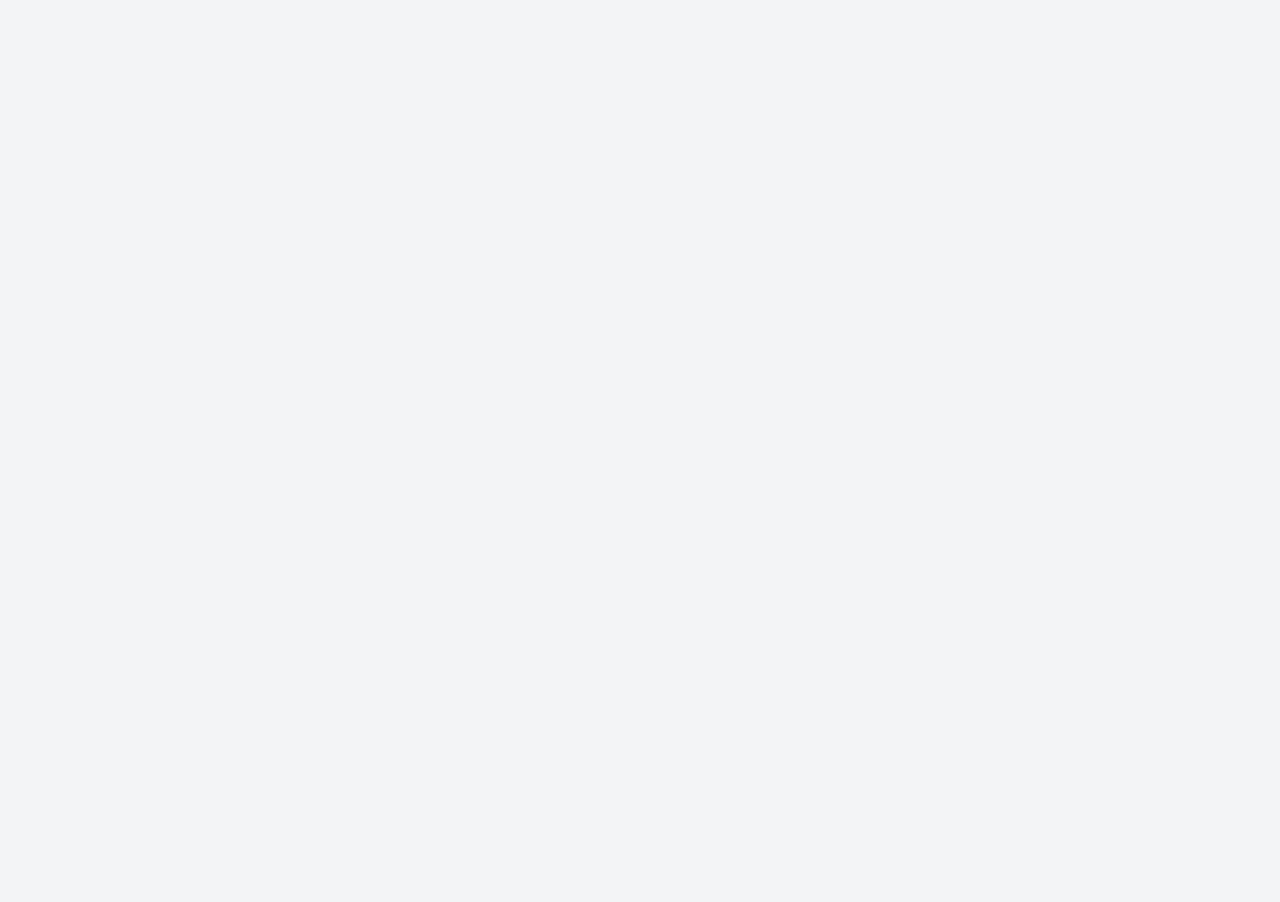
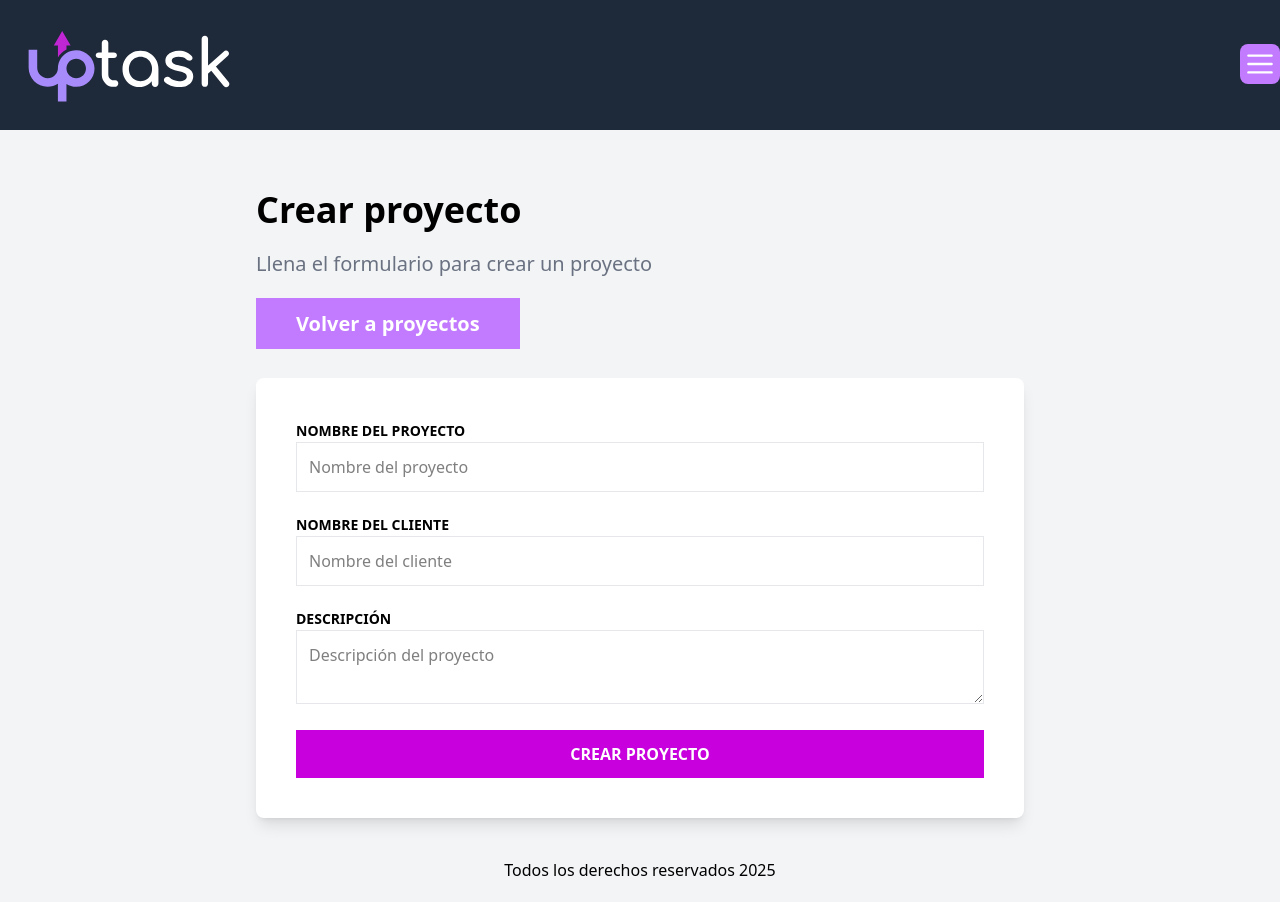
Before and after one commit to arielhurtado388/TandaTaskFrontend, a React (Vite) app: page /proyectos/crear in a window 1280 px wide. Before the commit this address had no page. Before the commit the page ends 800 px from the top, so only its background shows below. Built offline with nearby package versions, Linux system fonts and the light colour scheme; no server answers.

Commit message:
Agregadno mas rutas y formulario y coenxion para crear proyectos

```diff
--- a/package.json
+++ b/package.json
@@ -13,10 +13,13 @@
     "@headlessui/react": "^2.2.9",
     "@heroicons/react": "^2.2.0",
     "@tailwindcss/vite": "^4.1.14",
+    "axios": "^1.12.2",
     "react": "^19.1.1",
     "react-dom": "^19.1.1",
+    "react-hook-form": "^7.65.0",
     "react-router-dom": "^7.9.4",
-    "tailwindcss": "^4.1.14"
+    "tailwindcss": "^4.1.14",
+    "zod": "^4.1.12"
   },
   "devDependencies": {
     "@eslint/js": "^9.36.0",
--- /dev/null
+++ b/src/api/ProyectoAPI.ts
@@ -0,0 +1,11 @@
+import api from "@/lib/axios";
+import type { ProyectoFormData } from "../types";
+
+export async function crearProyecto(datos: ProyectoFormData) {
+  try {
+    const { data } = await api.post("/proyectos", datos);
+    console.log(data);
+  } catch (error) {
+    console.log(error);
+  }
+}
--- /dev/null
+++ b/src/components/MensajeError.tsx
@@ -0,0 +1,11 @@
+export default function MensajeError({
+  children,
+}: {
+  children: React.ReactNode;
+}) {
+  return (
+    <div className="text-center my-4 bg-red-100 text-red-600 font-bold p-3 text-sm uppercase">
+      {children}
+    </div>
+  );
+}
--- /dev/null
+++ b/src/components/proyectos/FormularioProyecto.tsx
@@ -0,0 +1,73 @@
+import type { FieldErrors, UseFormRegister } from "react-hook-form";
+import MensajeError from "../MensajeError";
+import type { ProyectoFormData } from "types";
+
+type FormularioProyectoProps = {
+  register: UseFormRegister<ProyectoFormData>;
+  errors: FieldErrors<ProyectoFormData>;
+};
+
+export default function FormularioProyecto({
+  register,
+  errors,
+}: FormularioProyectoProps) {
+  return (
+    <>
+      <div className="mb-5 space-y-3">
+        <label htmlFor="nombreProyecto" className="text-sm uppercase font-bold">
+          Nombre del proyecto
+        </label>
+        <input
+          id="nombreProyecto"
+          className="w-full p-3  border border-gray-200"
+          type="text"
+          placeholder="Nombre del proyecto"
+          {...register("nombreProyecto", {
+            required: "El nombre del proyecto es obligatorio",
+          })}
+        />
+
+        {errors.nombreProyecto && (
+          <MensajeError>{errors.nombreProyecto.message}</MensajeError>
+        )}
+      </div>
+
+      <div className="mb-5 space-y-3">
+        <label htmlFor="nombreCliente" className="text-sm uppercase font-bold">
+          Nombre del cliente
+        </label>
+        <input
+          id="nombreCliente"
+          className="w-full p-3  border border-gray-200"
+          type="text"
+          placeholder="Nombre del cliente"
+          {...register("nombreCliente", {
+            required: "El nombre del cliente es obligatorio",
+          })}
+        />
+
+        {errors.nombreCliente && (
+          <MensajeError>{errors.nombreCliente.message}</MensajeError>
+        )}
+      </div>
+
+      <div className="mb-5 space-y-3">
+        <label htmlFor="descripcion" className="text-sm uppercase font-bold">
+          Descripción
+        </label>
+        <textarea
+          id="descripcion"
+          className="w-full p-3  border border-gray-200"
+          placeholder="Descripción del proyecto"
+          {...register("descripcion", {
+            required: "La descripción del proyecto es obligatoria",
+          })}
+        />
+
+        {errors.descripcion && (
+          <MensajeError>{errors.descripcion.message}</MensajeError>
+        )}
+      </div>
+    </>
+  );
+}
--- /dev/null
+++ b/src/lib/axios.ts
@@ -0,0 +1,7 @@
+import axios from "axios";
+
+const api = axios.create({
+  baseURL: import.meta.env.VITE_API_URL,
+});
+
+export default api;
--- a/src/router.tsx
+++ b/src/router.tsx
@@ -1,6 +1,7 @@
 import { BrowserRouter, Routes, Route } from "react-router-dom";
 import AppLayout from "@/layouts/AppLayout";
 import DashboardVista from "@/views/DashboardVista";
+import CrearProyectoView from "./views/proyectos/CrearProyectoView";
 
 export default function Router() {
   return (
@@ -8,6 +9,7 @@ export default function Router() {
       <Routes>
         <Route element={<AppLayout />}>
           <Route path="/" element={<DashboardVista />} index />
+          <Route path="/proyectos/crear" element={<CrearProyectoView />} />
         </Route>
       </Routes>
     </BrowserRouter>
--- /dev/null
+++ b/src/types/index.ts
@@ -0,0 +1,15 @@
+import { z } from "zod";
+
+// Proyectos
+export const proyectoSchema = z.object({
+  _id: z.string(),
+  nombreProyecto: z.string(),
+  nombreCliente: z.string(),
+  descripcion: z.string(),
+});
+
+export type Proyecto = z.infer<typeof proyectoSchema>;
+export type ProyectoFormData = Pick<
+  Proyecto,
+  "nombreProyecto" | "nombreCliente" | "descripcion"
+>;
--- a/src/views/DashboardVista.tsx
+++ b/src/views/DashboardVista.tsx
@@ -1,3 +1,21 @@
+import { Link } from "react-router-dom";
+
 export default function DashboardVista() {
-  return <div>DashboardVista</div>;
+  return (
+    <>
+      <h1 className="text-4xl font-black">Mis proyectos</h1>
+      <p className="text-xl font-light text-gray-500 mt-5">
+        Maneja y administra tus proyectos
+      </p>
+
+      <nav className="my-8">
+        <Link
+          className="bg-purple-400 hover:bg-purple-500 px-10 py-3 text-white text-xl font-bold cursor-pointer transition-colors"
+          to="/proyectos/crear"
+        >
+          Nuevo proyecto
+        </Link>
+      </nav>
+    </>
+  );
 }
--- /dev/null
+++ b/src/views/proyectos/CrearProyectoView.tsx
@@ -0,0 +1,55 @@
+import FormularioProyecto from "@/components/proyectos/FormularioProyecto";
+import { crearProyecto } from "@/api/ProyectoAPI";
+import { useForm } from "react-hook-form";
+import { Link } from "react-router-dom";
+import type { ProyectoFormData } from "@/types/index";
+
+export default function CrearProyectoView() {
+  const valoresIniciales: ProyectoFormData = {
+    nombreProyecto: "",
+    nombreCliente: "",
+    descripcion: "",
+  };
+
+  const {
+    register,
+    handleSubmit,
+    formState: { errors },
+  } = useForm({ defaultValues: valoresIniciales });
+
+  const handleForm = (datos: ProyectoFormData) => {
+    crearProyecto(datos);
+  };
+
+  return (
+    <>
+      <div className="max-w-3xl mx-auto">
+        <h1 className="text-4xl font-black">Crear proyecto</h1>
+        <p className="text-xl font-light text-gray-500 mt-5">
+          Llena el formulario para crear un proyecto
+        </p>
+        <nav className="my-8">
+          <Link
+            className="bg-purple-400 hover:bg-purple-500 px-10 py-3 text-white text-xl font-bold cursor-pointer transition-colors"
+            to="/"
+          >
+            Volver a proyectos
+          </Link>
+        </nav>
+
+        <form
+          className="mt-10 bg-white shadow-lg p-10 rounded-lg"
+          onSubmit={handleSubmit(handleForm)}
+          noValidate
+        >
+          <FormularioProyecto register={register} errors={errors} />
+          <input
+            className=" bg-fuchsia-600 w-full p-3 text-white uppercase font-bold hover:bg-fuchsia-700 cursor-pointer transition-colors"
+            type="submit"
+            value="Crear proyecto"
+          />
+        </form>
+      </div>
+    </>
+  );
+}
--- a/tsconfig.app.json
+++ b/tsconfig.app.json
@@ -11,7 +11,10 @@
     "paths": {
       "@/components/*": ["components/*"] ,
       "@/views/*": ["views/*"] ,
-      "@/layouts/*": ["layouts/*"]
+      "@/layouts/*": ["layouts/*"] ,
+      "@/api/*": ["api/*"] ,
+      "@/types/*": ["types/*"],
+      "@/lib/*": ["lib/*"],
     },
 
     /* Bundler mode */
```
Also changed, not shown: 1 other file (tests, documents, lock files or other folders).
